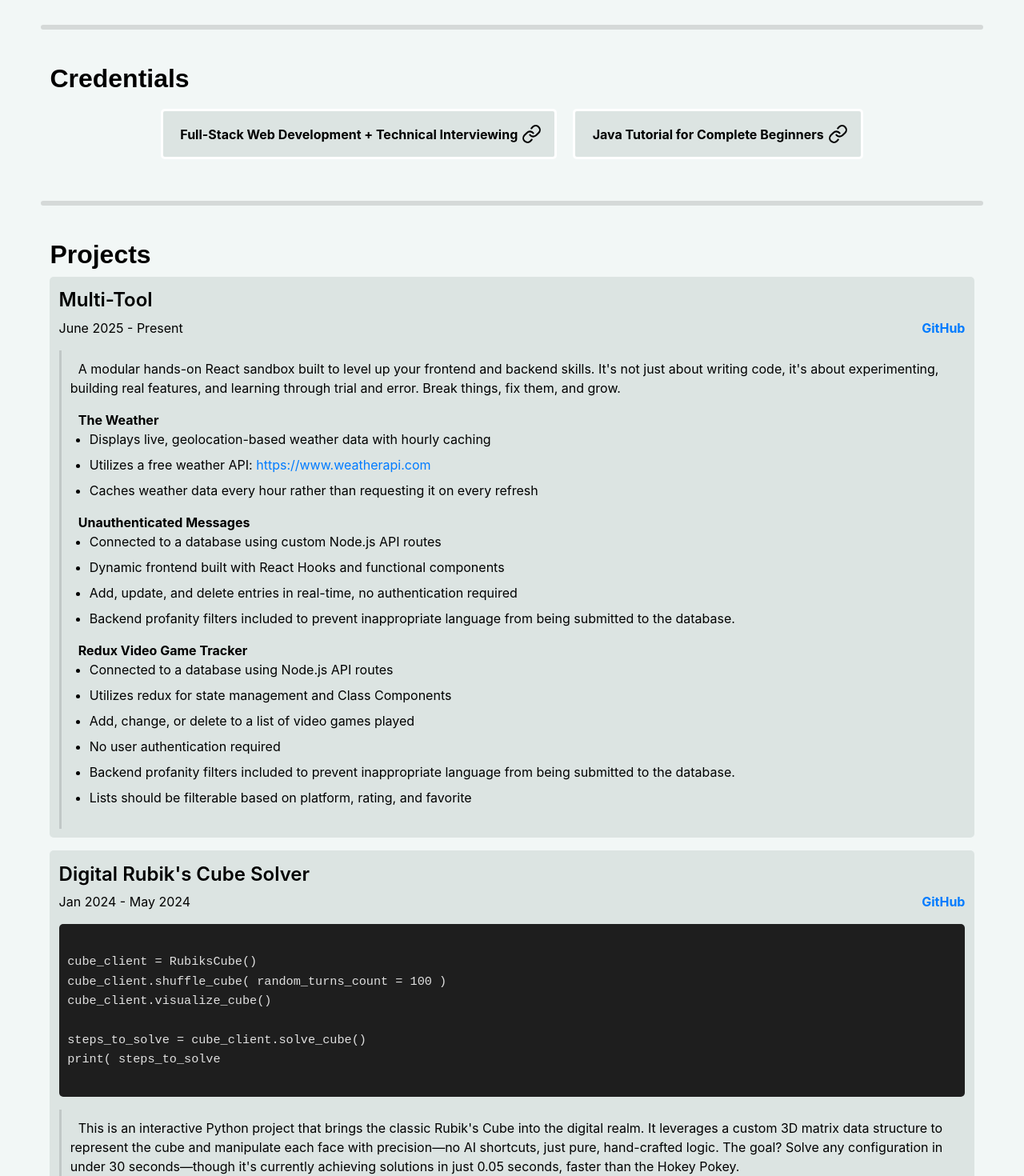
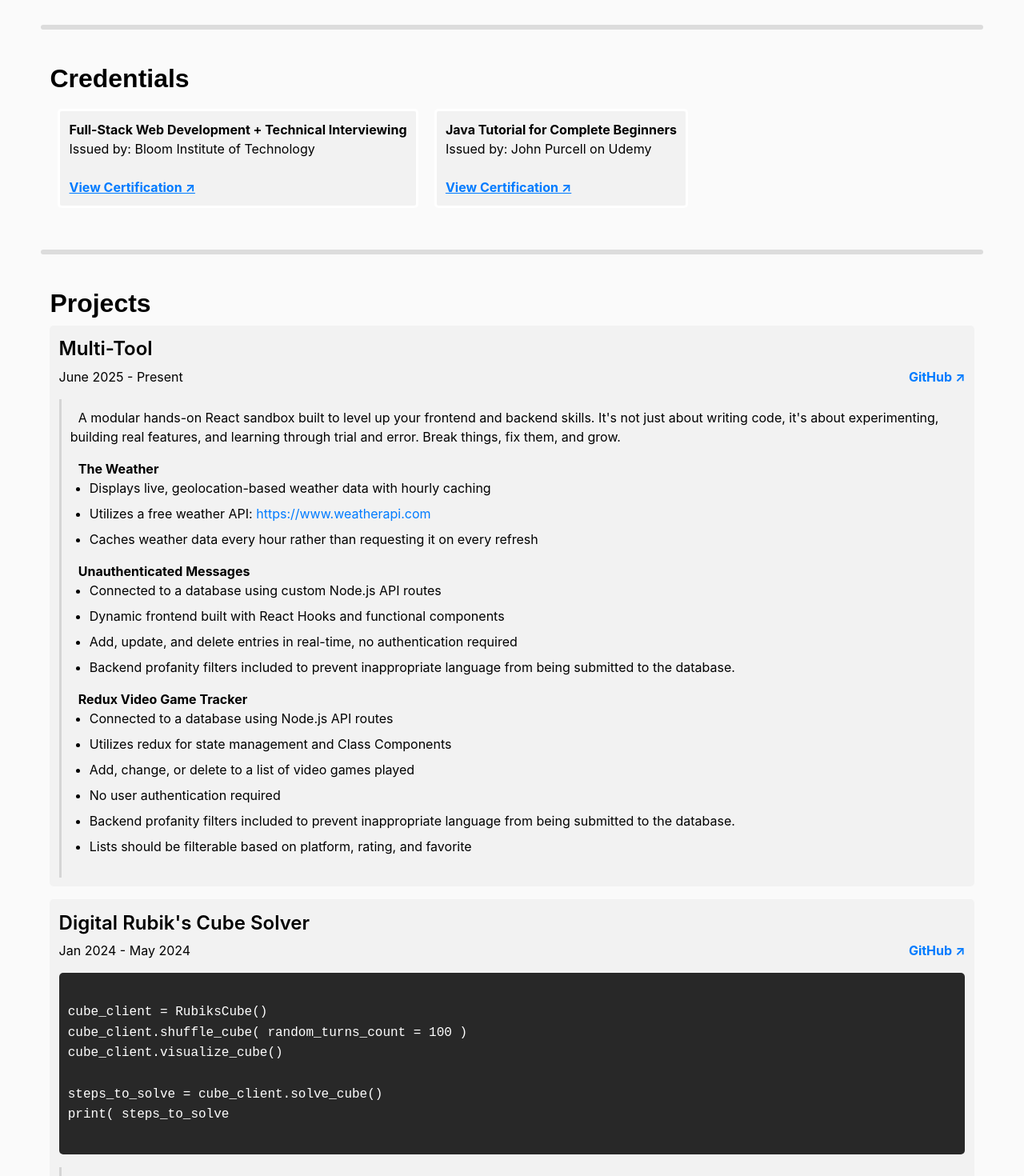
Before and after one commit to MaxGunter99/updated-portfolio, a React (Create React App) app: page / in a window 1280 px wide. Shown: the part 1200-2670 px from the top of the page at 80% size. Built offline with nearby package versions, Linux system fonts and the light colour scheme; a web font is replaced by a local one.

Commit message:
getting rid of all warnings

```diff
--- a/src/App.js
+++ b/src/App.js
@@ -1,3 +1,4 @@
+import Divider from './components/Divider';
 import Header from './components/Header';
 import Summary from './components/Summary';
 import Skills from './components/Skills';
@@ -5,7 +6,6 @@ import Footer from './components/Footer';
 import Experience from './components/Experience';
 import Projects from './components/Projects';
 import Credentials from './components/Credentials';
-import Divider from './components/Divider';
 import './css/App.css';
 
 function App() {
--- a/src/components/Credentials.js
+++ b/src/components/Credentials.js
@@ -1,40 +1,49 @@
+import '../css/credentials.css';
 
-import "../css/credentials.css"
-
-import { Link } from 'react-feather';
+// import { Link } from 'react-feather';
 
 export default function Credentials() {
 
-    const toFullStackCred = () => {
-        window.location.href = "https://www.credly.com/badges/4c4221f0-93e9-4716-be89-1d9b38ba2427?source=linked_in_profile"
-    }
-
-    const toJavaCred = () => {
-        window.location.href = "https://www.udemy.com/certificate/UC-45d53560-c7b9-4559-856a-ea159a8114c9/"
-    }
-
-    return (
-
+	return (
         <div className="credentials-container">
-
             <h2 className="main-font">Credentials</h2>
 
             <div className="credential-item-container">
 
-                <div className="credential-item" onClick={toFullStackCred}>
-                    <p><strong>Full-Stack Web Development + Technical Interviewing</strong></p>
-                    <Link className="icon"/>
-                </div>
+                <a
+                    href="https://www.credly.com/badges/4c4221f0-93e9-4716-be89-1d9b38ba2427?source=linked_in_profile"
+                    className="credential-item"
+                    target="_blank"
+                    rel="noopener noreferrer"
+                >
+                    <p>
+                        <strong>
+                            Full-Stack Web Development + Technical
+                            Interviewing
+                        </strong>
+                    </p>
+                    <p>Issued by: Bloom Institute of Technology</p>
+                    <br />
+                    <span className="view-cert">View Certification ↗</span>
+                </a>
 
-                <div className="credential-item" onClick={toJavaCred}>
-                    <p><strong>Java Tutorial for Complete Beginners</strong></p>
-                    <Link className="icon"/>
-                </div>
+                <a
+                    href="https://www.udemy.com/certificate/UC-45d53560-c7b9-4559-856a-ea159a8114c9/"
+                    className="credential-item"
+                    target="_blank"
+                    rel="noopener noreferrer"
+                >
+                    <p>
+                        <strong>
+                            Java Tutorial for Complete Beginners
+                        </strong>
+                    </p>
+                    <p>Issued by: John Purcell on Udemy</p>
+                    <br />
+                    <span className="view-cert">View Certification ↗</span>
+                </a>
 
             </div>
-
         </div>
-
-    );
-
+	);
 }
--- a/src/components/Footer.js
+++ b/src/components/Footer.js
@@ -1,63 +1,67 @@
+// CSS
+import '../css/footer.css';
 
-// CSS
-import '../css/footer.css'
-
-import config from "../config";
+import config from '../config';
 import { GitHub, Linkedin, Mail } from 'react-feather';
 
 // IMAGES
-import LambdaStamp from '../images/LambdaStamp.png'
+import LambdaStamp from '../images/LambdaStamp.png';
 
 export default function Footer() {
-
-    const toGitHub = () => {
-        window.location.href = 'https://github.com/MaxGunter99'
-    };
-
-    const toLinkedIn = () => {
-        window.location.href = 'https://www.linkedin.com/in/michael-gunter-5383a0181/'
-    };
-
-    const toEmail = () => {
-        window.location.href = "mailto:Michael.Alex.Gunter@gmail.com";
-    };
-
 	return (
-
 		<footer className="footer-container">
-
-            <div className='footer-content'>
-
+			<div className="footer-content">
 				<div className="footer-section left">
-                    <h2 className="text-item"><strong>{config["NAME"]}</strong></h2>
-                    <p className="text-item"><strong>Full-Stack Web Developer</strong></p>
-                    <p className="text-item">Bloom Institute of Technology (Lambda)</p>
+					<h2 className="text-item">
+						<strong>{config['NAME']}</strong>
+					</h2>
+					<p className="text-item">
+						<strong>Full-Stack Web Developer</strong>
+					</p>
+					<p className="text-item">
+						Bloom Institute of Technology (Lambda)
+					</p>
 					{/* <p>Austin, TX</p> */}
 				</div>
 
 				<div className="footer-section center">
-                    <img src={LambdaStamp} alt='LambdaStamp' className='LambdaStamp' />
+					<img
+						src={LambdaStamp}
+						alt="LambdaStamp"
+						className="LambdaStamp"
+					/>
 				</div>
 
 				<div className="footer-section right">
-                    <div className="icon-group" onClick={ toGitHub }>
-                        <GitHub className="icon"/>
+					<a
+						href="https://github.com/MaxGunter99"
+						className="icon-group"
+						target="_blank"
+						rel="noopener noreferrer"
+					>
+						<GitHub className="icon" />
 						<p className="text-item link">GitHub</p>
-                    </div>
-                    <div className="icon-group" onClick={ toLinkedIn }>
-                        <Linkedin className="icon"/>
+					</a>
+
+					<a
+						href="https://www.linkedin.com/in/michael-gunter-5383a0181/"
+						className="icon-group"
+						target="_blank"
+						rel="noopener noreferrer"
+					>
+						<Linkedin className="icon" />
 						<p className="text-item link">LinkedIn</p>
-                    </div>
-                    <div className="icon-group" onClick={ toEmail }>
-                        <Mail className="icon"/>
-                        <p className="text-item link" >Email</p>
+					</a>
+
+					<a
+						href="mailto:Michael.Alex.Gunter@gmail.com"
+						className="icon-group"
+					>
+						<Mail className="icon" />
+						<p className="text-item link">Email</p>
+					</a>
 				</div>
 			</div>
-
-            </div>
-
-
 		</footer>
-
-    )
+	);
 }
--- a/src/components/Projects.js
+++ b/src/components/Projects.js
@@ -1,14 +1,14 @@
 
 import "../css/projects.css"
 
-import {
-    // GitHub as LinkToProjectSource,
-    // ExternalLink as LinkToProjectSource
-    Link2 as LinkToProjectSource
-} from 'react-feather';
+// import {
+//     // GitHub as LinkToProjectSource,
+//     // ExternalLink as LinkToProjectSource
+//     Link2 as LinkToProjectSource
+// } from 'react-feather';
 import PersonalizeImage from "../images/Personalize.PNG"
 // import RubiksCubeImage from "../images/RubiksCube.PNG"
-import MultiToolVideoGames from "../images/MultiToolVideoGames.png"
+// import MultiToolVideoGames from "../images/MultiToolVideoGames.png"
 
 export default function Projects() {
 
@@ -26,7 +26,7 @@ export default function Projects() {
                     </div>
                     <a className="project-link" href="https://github.com/MaxGunter99/React-Node-Scratch" target="_blank" rel="noreferrer" title="View this project on GitHub">
                         {/* <LinkToProjectSource className="icon"/> */}
-                        <strong>GitHub</strong>
+                        <strong>GitHub ↗</strong>
                     </a>
                 </div>
 
@@ -80,7 +80,7 @@ export default function Projects() {
                     </div>
                     <a className="project-link" href="https://github.com/MaxGunter99/digital_rubiks_cube" target="_blank" rel="noreferrer" title="View this project on GitHub">
                         {/* <LinkToProjectSource className="icon"/> */}
-                        <strong>GitHub</strong>
+                        <strong>GitHub ↗</strong>
                     </a>
                 </div>
 
@@ -146,12 +146,12 @@ export default function Projects() {
                     </div>
                     <a className="project-link" href="https://github.com/MaxGunter99/Personalize" target="_blank" rel="noreferrer" title="View this project on GitHub">
                         {/* <LinkToProjectSource className="icon"/> */}
-                        <strong>GitHub</strong>
+                        <strong>GitHub ↗</strong>
                     </a>
                 </div>
 
                 <br />
-                <img src={PersonalizeImage} className="project-image"/>
+                <img src={PersonalizeImage} className="project-image" alt="Personalize Dashboard Screenshot"/>
 
                 <br />
                 <br />
--- a/src/components/Summary.js
+++ b/src/components/Summary.js
@@ -14,13 +14,13 @@ export default function Summary() {
         <div className="summary-container">
 
 
-            <img className="avatar-image" src={avatar} />
+            <img className="avatar-image" src={avatar} alt="Profile"/>
 
             <br />
 
             <div className='summary-content'>
                 <h2 className="main-font">About Me</h2>
-                <p>{config["JOB_TITLE"]} with 3+ years of experience building apps in React and Django. Bootcamp-trained with industry experience. Passionate about performance, resilience, and systems that work. Outside of coding, I enjoy flying a custom-built drone and discovering new music.</p>
+                <p>{config["JOB_TITLE"]} educated by a hands-on experience through Lambda School's Full-Stack Web Development track. Strong collaborator, works well in cross-functional teams to achieve the project or task at hand. Enjoys creating efficient ways to improve user interfaces.</p>
             </div>
 
         </div>
--- a/src/config.js
+++ b/src/config.js
@@ -103,13 +103,13 @@ function applyTheme(themeKey) {
 }
 
 // applyTheme( "minty" );
-applyTheme( "cool blue" );
+// applyTheme( "cool blue" );
 // applyTheme("cool grey");
 // applyTheme( "eris morn" );
 // applyTheme( "pink" );
 // applyTheme( "peachy" );
 // applyTheme( "mustard" );
-// applyTheme( "clouds" );
+applyTheme( "clouds" );
 
 // document.documentElement.style.setProperty("--primary-font", config.primaryFont);
 // document.documentElement.style.setProperty("--primary-font-size", config.primaryFontSize);
--- a/src/css/credentials.css
+++ b/src/css/credentials.css
@@ -6,7 +6,7 @@
 .credential-item-container {
     display: flex;
     /* padding: var(--standard-padding); */
-    justify-content: center;
+    /* justify-content: center; */
     align-items: center;
 }
 
@@ -14,7 +14,8 @@
     display: flex;
     padding: var(--standard-padding);
     justify-content: space-between;
-    align-items: center;
+    flex-direction: column;
+    align-items: flex-start;
     background-color: var(--secondary-background-color);
     border-radius: var(--standard-border-radius);
     margin: 10px;
@@ -25,19 +26,28 @@
 .credential-item:hover {
     cursor: pointer;
     border: 3px solid var(--primary-color);
+    text-decoration: none;
 }
 
+.credential-item a {
+    /* margin: 10px; */
+    flex: 1;
+    text-indent: 0;
+    color: black;
+    text-decoration: none;
+}
 .credential-item p {
     /* margin: 10px; */
     flex: 1;
+    text-indent: 0;
+    color: black;
+    text-decoration: none;
 }
 
-.credential-item .icon {
-    color: black;
-    height: var(--standard-icon-size);
-    width: var(--standard-icon-size);
-    stroke-width: var(--standard-icon-stroke-width);
-    margin: var(--standard-margin);
+.view-cert {
+  font-weight: bold;
+  color: #007bff;
+  text-decoration: underline;
 }
 
 @media (max-width: 768px) {
--- a/src/css/footer.css
+++ b/src/css/footer.css
@@ -52,10 +52,10 @@
     align-items: flex-start;
 }
 
-.footer-section .link {
-    transition: var(--standard-transition);
-    text-decoration: none;
+.link {
+    color: black;
 }
+
 
 .icon-group {
     display: flex;
@@ -65,8 +65,6 @@
 
 .icon-group:hover {
     cursor: pointer;
-    color: white;
-    background-color: var(--secondary-color);
 }
 
 /* .icon-group .icon {
--- a/src/css/projects.css
+++ b/src/css/projects.css
@@ -21,19 +21,19 @@
     width: 100%;
     height: auto;
     border-radius: var(--standard-border-radius);
-    border: 3px solid white;
+    /* border: 3px solid white; */
     /* margin-bottom: 10px; */
 }
 
 pre code {
     display: block;
-    background-color: #1e1e1e;
+    background-color: #282828;
     text-align: left;
-    color: #e0e0e0;
+    color: white;
     padding: var(--standard-padding);
     border-radius: var(--standard-border-radius);
     font-family: 'Fira Code', 'Courier New', monospace;
-    font-size: 0.95rem;
+    font-size: var(--standard-font-size);
     line-height: 1.6;
     white-space: pre-wrap;
     word-break: break-word;
```
Lines whose indentation alone changed are shown as unchanged.
